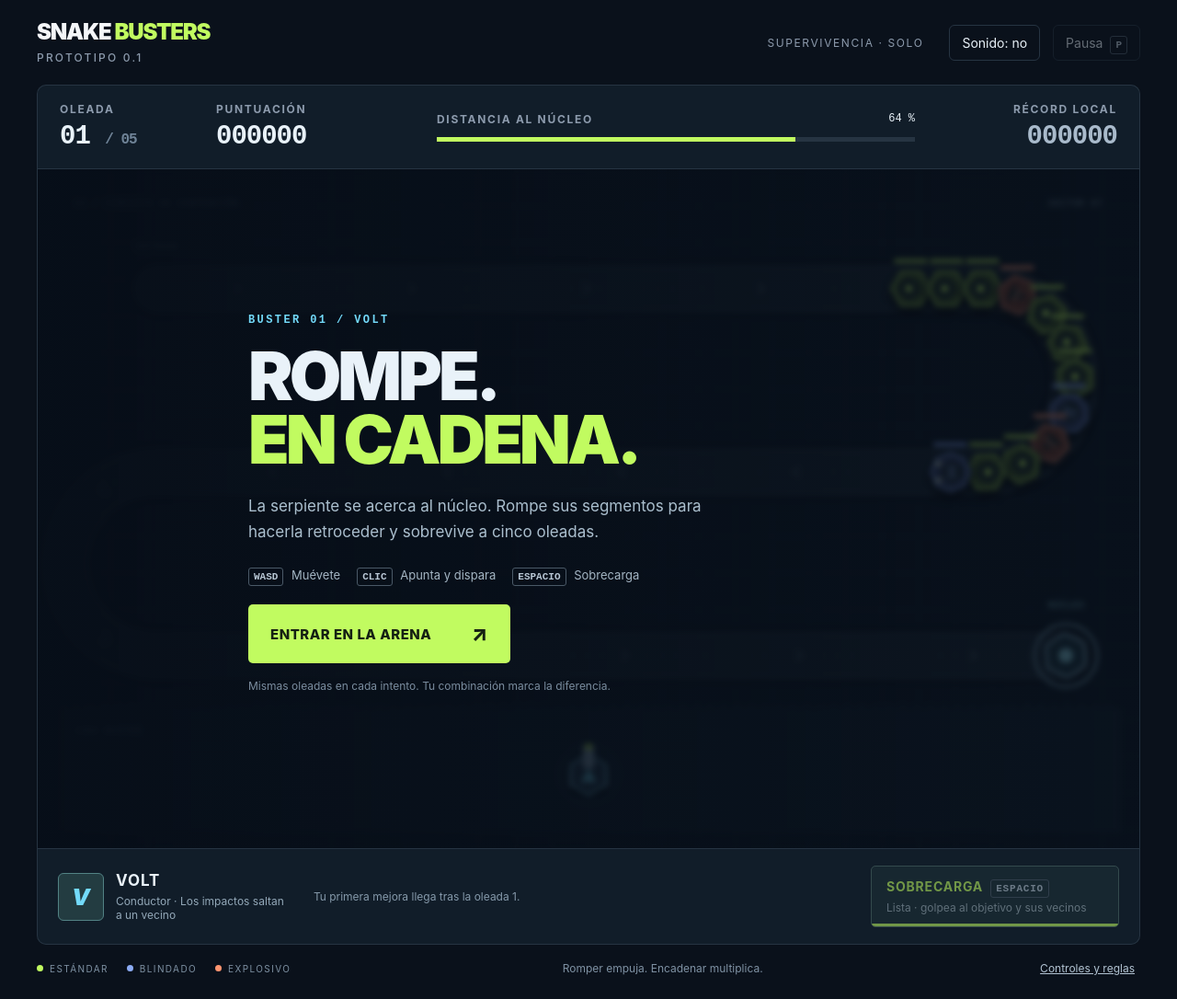
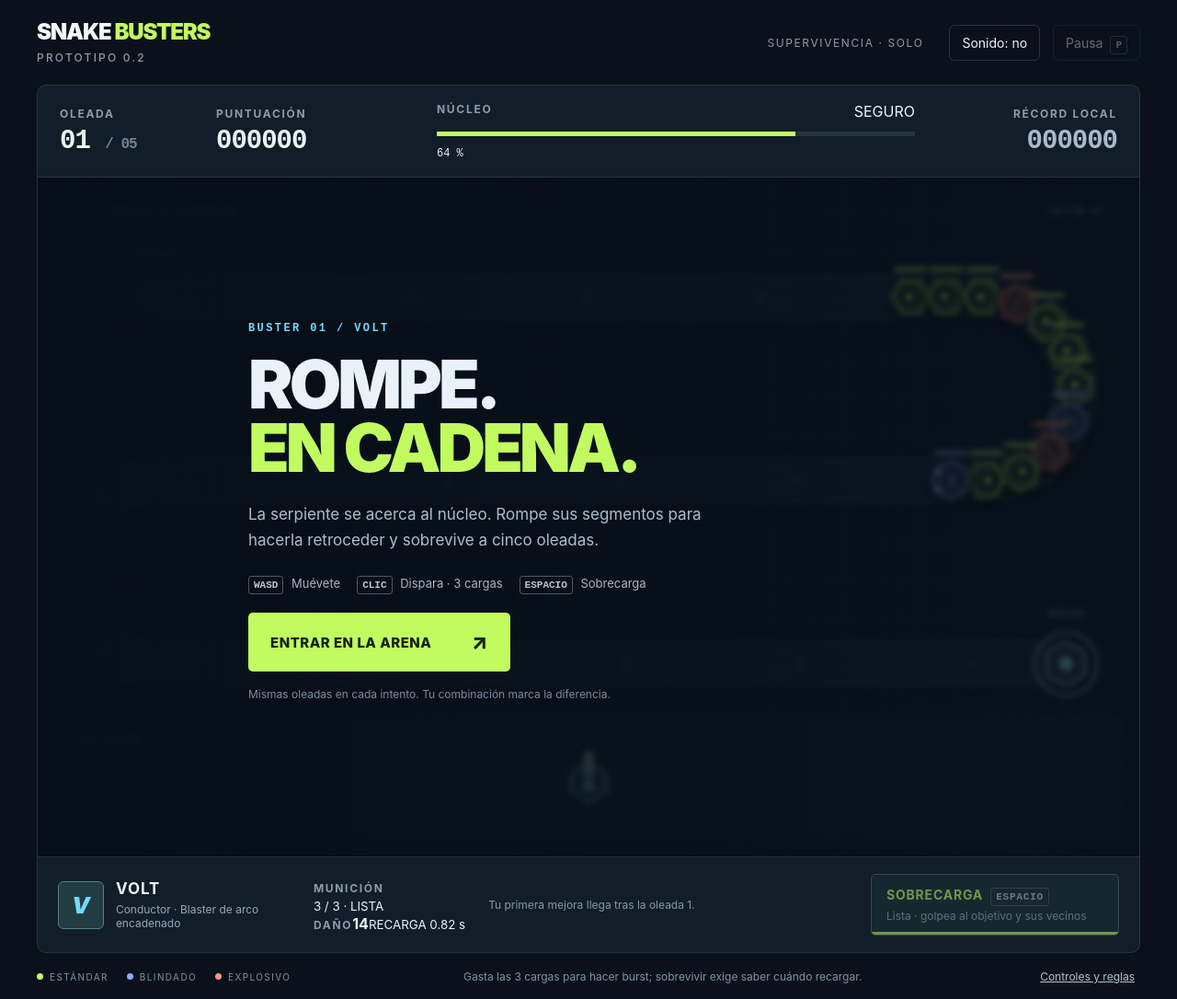
Before and after one commit to papimatcoding/snake-busters, a website with bundled scripts: page dist/index.html in a window 1280 px wide. Shown: the whole page at 92% size. Built offline with nearby package versions, Linux system fonts and the light colour scheme.

Commit message:
Expose ammo and combat readability in HUD

```diff
--- a/dist/index.html
+++ b/dist/index.html
@@ -12,13 +12,13 @@
 <body>
   <main class="shell">
     <header class="topbar">
-      <a class="wordmark" href="./" aria-label="Snake Busters, inicio">SNAKE<span>BUSTERS</span><small>PROTOTIPO 0.1</small></a>
+      <a class="wordmark" href="./" aria-label="Snake Busters, inicio">SNAKE<span>BUSTERS</span><small>PROTOTIPO 0.2</small></a>
       <div class="top-actions"><span class="mode">SUPERVIVENCIA · SOLO</span><button id="sound" class="quiet" aria-pressed="false">Sonido: no</button><button id="pause" class="quiet" disabled>Pausa <kbd>P</kbd></button></div>
     </header>
     <section class="hud" aria-label="Estado de la partida">
       <div><span class="label">OLEADA</span><strong id="wave">01 <small>/ 05</small></strong></div>
       <div><span class="label">PUNTUACIÓN</span><strong id="score">000000</strong></div>
-      <div class="integrity"><div class="integrity-label"><span class="label">DISTANCIA AL NÚCLEO</span><span id="distance">—</span></div><progress id="danger" value="75" max="100" aria-label="Distancia restante al núcleo"></progress></div>
+      <div class="integrity"><div class="integrity-label"><span class="label">NÚCLEO</span><span id="core-status">SEGURO</span></div><progress id="danger" value="75" max="100" aria-label="Margen restante antes de que la serpiente alcance el núcleo"></progress><small id="distance">—</small></div>
       <div class="record"><span class="label">RÉCORD LOCAL</span><strong id="best">000000</strong></div>
     </section>
     <section class="arena" aria-label="Campo de juego">
@@ -29,20 +29,24 @@
           <p class="eyebrow">BUSTER 01 / VOLT</p>
           <h1>ROMPE.<br><span>EN CADENA.</span></h1>
           <p class="intro">La serpiente se acerca al núcleo. Rompe sus segmentos para hacerla retroceder y sobrevive a cinco oleadas.</p>
-          <div class="start-controls"><span><kbd>WASD</kbd> Muévete</span><span><kbd>CLIC</kbd> Apunta y dispara</span><span><kbd>ESPACIO</kbd> Sobrecarga</span></div>
+          <div class="start-controls"><span><kbd>WASD</kbd> Muévete</span><span><kbd>CLIC</kbd> Dispara · 3 cargas</span><span><kbd>ESPACIO</kbd> Sobrecarga</span></div>
           <p class="touch-help">En móvil: mantén el dedo sobre tu objetivo. Mueve a Volt con los controles inferiores.</p>
           <button id="start" class="primary">ENTRAR EN LA ARENA <span>↗</span></button>
           <p class="footnote">Mismas oleadas en cada intento. Tu combinación marca la diferencia.</p>
         </div>
       </div>
     </section>
-    <section class="loadout" aria-label="Buster y habilidades">
-      <div class="buster"><span class="badge">V</span><div><strong>VOLT</strong><span>Conductor · Los impactos saltan a un vecino</span></div></div>
+    <section class="loadout" aria-label="Buster, munición y habilidades">
+      <div class="buster"><span class="badge"><span>V</span></span><div><strong>VOLT</strong><span>Conductor · Blaster de arco encadenado</span></div></div>
+      <div class="combat-readout">
+        <div class="ammo-block"><span class="label">MUNICIÓN</span><div id="ammo" class="ammo" aria-label="3 de 3 cargas disponibles"><i></i><i></i><i></i></div><small id="ammo-text">3 / 3 · LISTA</small></div>
+        <div class="damage-block"><span class="label">DAÑO</span><strong id="damage">14</strong><small id="reload-stat">RECARGA 0.82 s</small></div>
+      </div>
       <div id="build" class="build"><span class="muted">Tu primera mejora llega tras la oleada 1.</span></div>
       <button id="ability" class="ability" disabled><span>SOBRECARGA <kbd>ESPACIO</kbd></span><small id="cooldown">Descarga sobre el objetivo y sus vecinos</small><span class="ability-meter" id="ability-meter"></span></button>
     </section>
     <div class="mobile-controls" aria-label="Movimiento táctil"><button data-move="left" aria-label="Mover izquierda">←</button><button data-move="up" aria-label="Mover arriba">↑</button><button data-move="down" aria-label="Mover abajo">↓</button><button data-move="right" aria-label="Mover derecha">→</button></div>
-    <footer><div class="legend"><span><i class="normal"></i>ESTÁNDAR</span><span><i class="armor"></i>BLINDADO</span><span><i class="volatile"></i>EXPLOSIVO</span></div><span>Romper empuja. Encadenar multiplica.</span><button id="help" class="text-button">Controles y reglas</button></footer>
+    <footer><div class="legend"><span><i class="normal"></i>ESTÁNDAR</span><span><i class="armor"></i>BLINDADO</span><span><i class="volatile"></i>EXPLOSIVO</span></div><span>Gasta las 3 cargas para hacer burst; sobrevivir exige saber cuándo recargar.</span><button id="help" class="text-button">Controles y reglas</button></footer>
   </main>
   <script type="module" src="./game.js"></script>
 </body>
```
